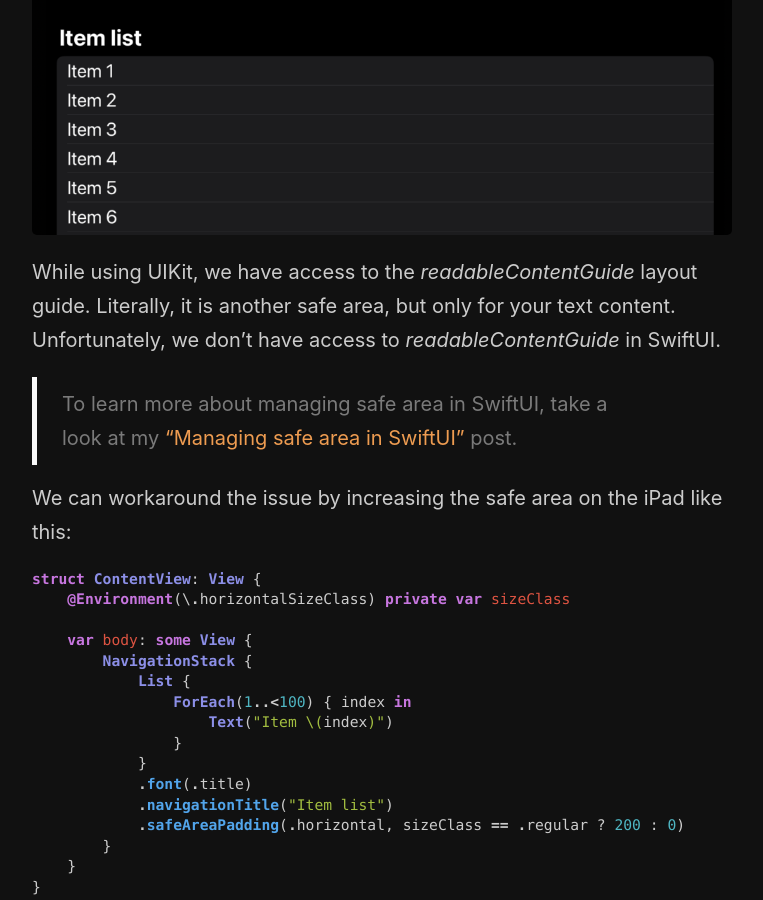
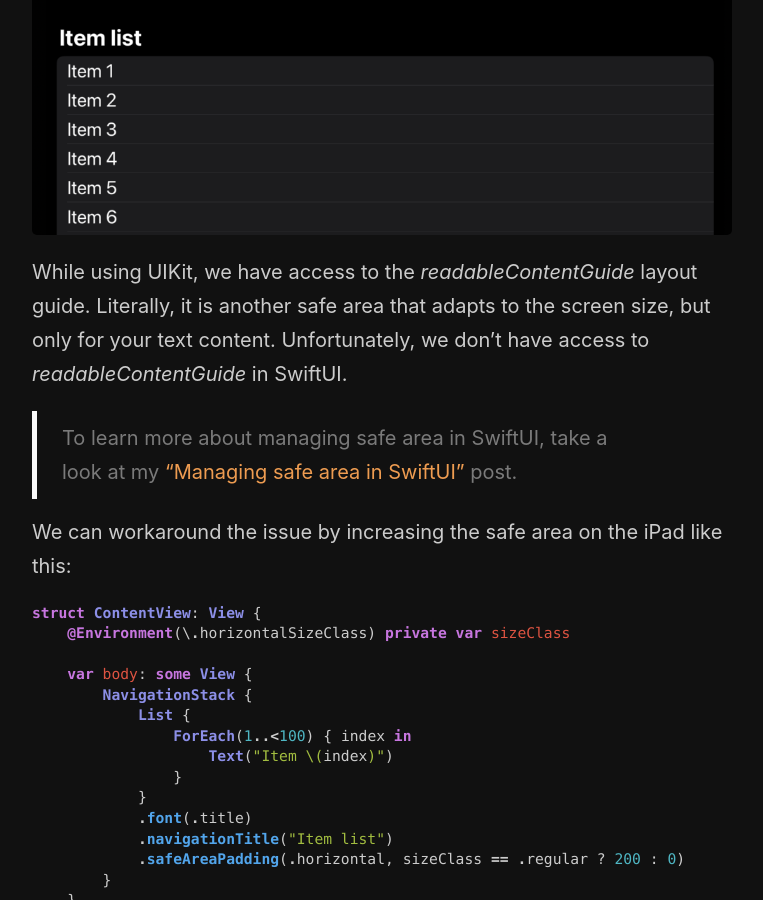
Before and after one commit to mecid/mecid.github.io, a Jekyll site: the page built from _posts/2024-04-23-content-margins-in-swiftui.md, in a window 1280 px wide and 900 px high, scrolled down 1210 px. Shown: the whole window, without its empty margins (258-1021 px from the left). Built offline with Jekyll 4.4.1, drawn with Linux system fonts in a browser that asks for light colours.

Commit message:
content margin post improved

```diff
--- a/_posts/2024-04-23-content-margins-in-swiftui.md
+++ b/_posts/2024-04-23-content-margins-in-swiftui.md
@@ -31,7 +31,7 @@ As you can see in the example above, we place the *List* view with a bunch of *T
 
 ![content-margins](/public/margins1.png)
 
-While using UIKit, we have access to the *readableContentGuide* layout guide. Literally, it is another safe area, but only for your text content. Unfortunately, we don't have access to *readableContentGuide* in SwiftUI.
+While using UIKit, we have access to the *readableContentGuide* layout guide. Literally, it is another safe area that adapts to the screen size, but only for your text content. Unfortunately, we don't have access to *readableContentGuide* in SwiftUI.
 
 
 > To learn more about managing safe area in SwiftUI, take a look at my ["Managing safe area in SwiftUI"](/2021/11/03/managing-safe-area-in-swiftui/) post.
```
